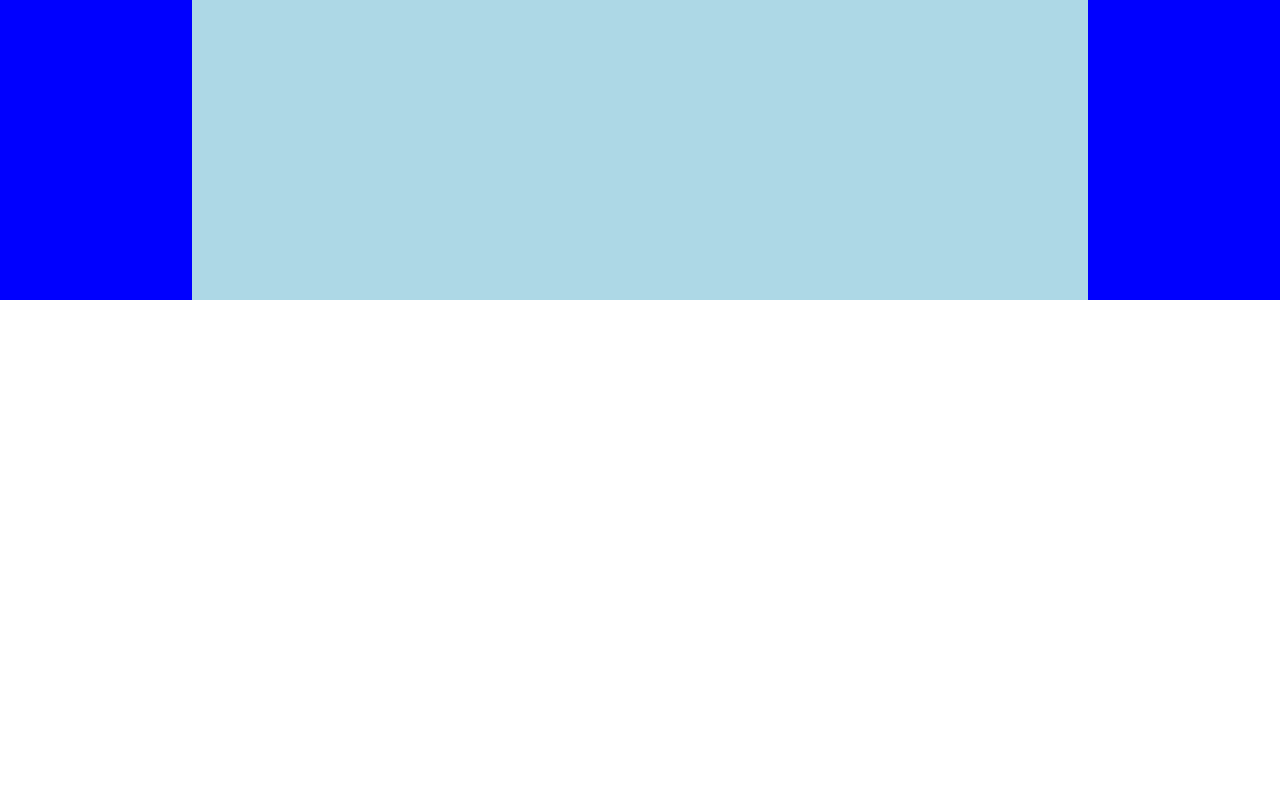
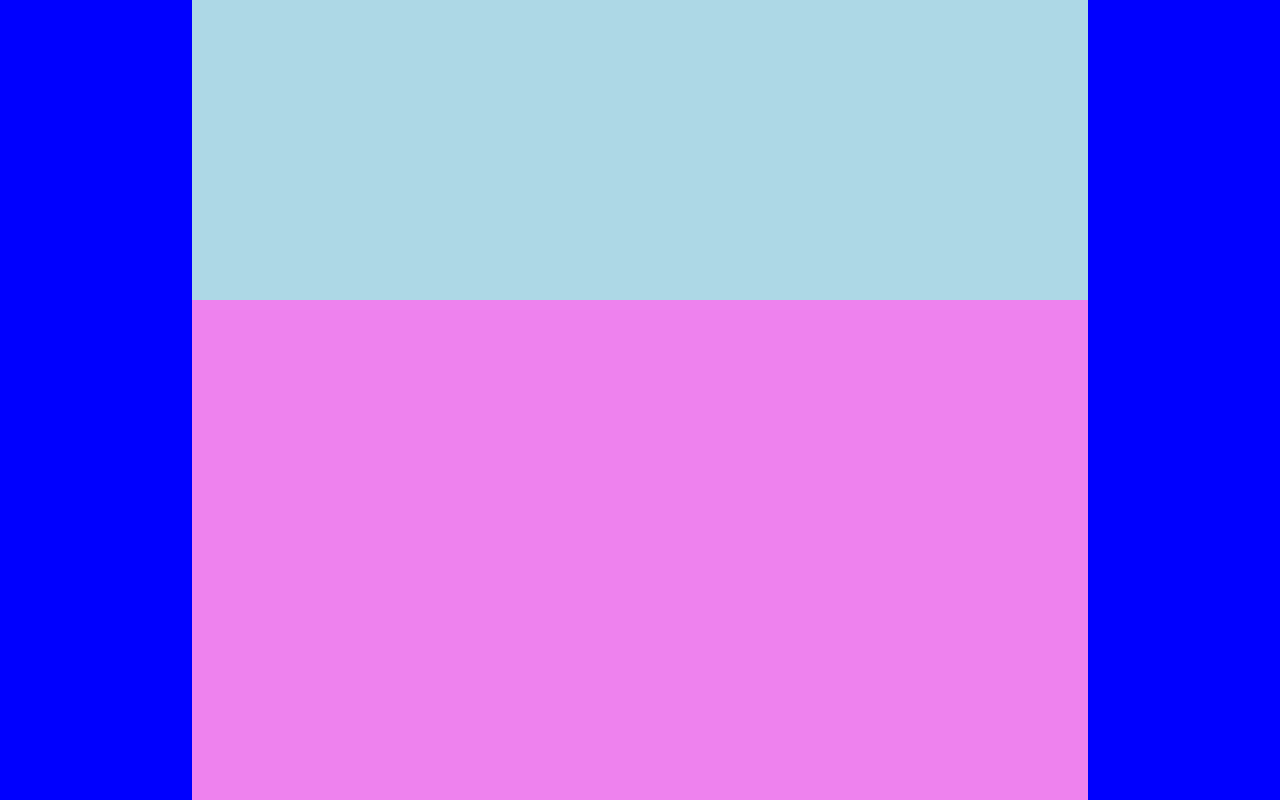
Before and after one commit to Pablo-V-Silva/htmlcss-discord, a plain HTML site: page index.html in a window 1280 px wide. Shown: the part 2250-3050 px from the top of the page. Before the commit the page ends 2550 px from the top, so only its background shows below. Drawn offline with Linux system fonts and the light colour scheme.

Commit message:
Footer debug

```diff
--- a/css/style.css
+++ b/css/style.css
@@ -32,6 +32,11 @@
     margin: auto;
     background-color: lightblue;
 }
+
+.debug>footer .container {
+    height: 50%;
+    background-color: violet;
+}
 /* /Debug */
 
 /* Header */
@@ -62,3 +67,6 @@ nav .colonnaxl {
     width: 100%;
 }
 /* /Main */
+
+/* Footer */
+/* /Footer */
--- a/index.html
+++ b/index.html
@@ -55,7 +55,10 @@
     <!-- /Site main -->
 
     <footer>
-
+        <div class="background">
+            <div class="container"></div>
+            <div class="container"></div>
+        </div>
     </footer>
     <!-- /Site footer -->
 
```
